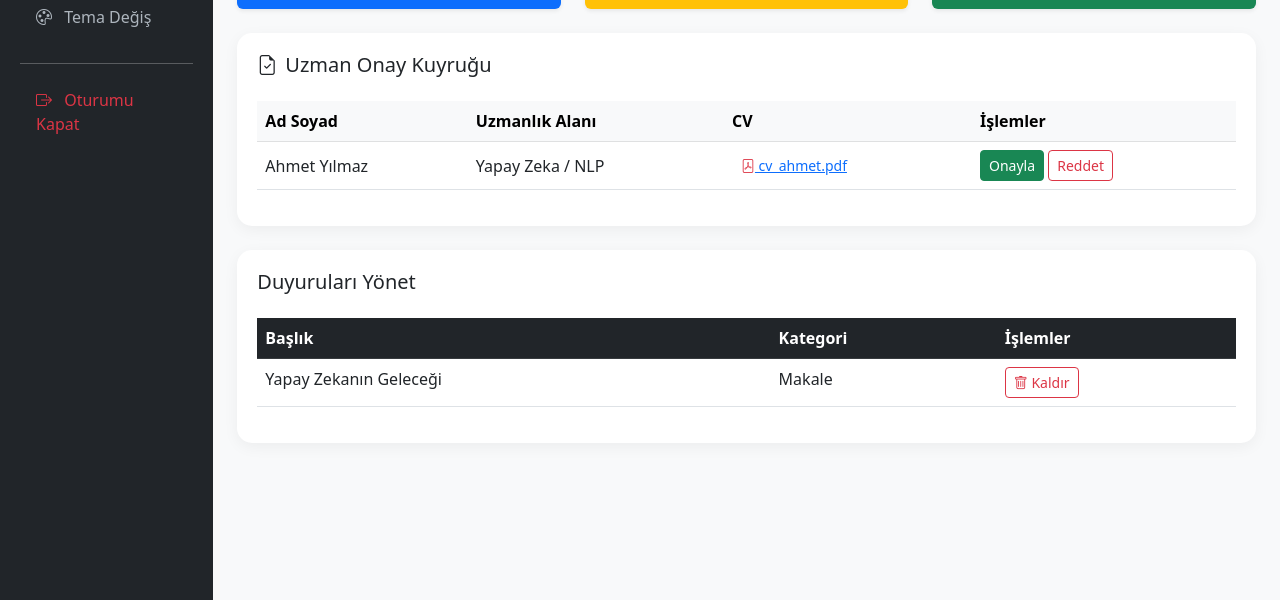
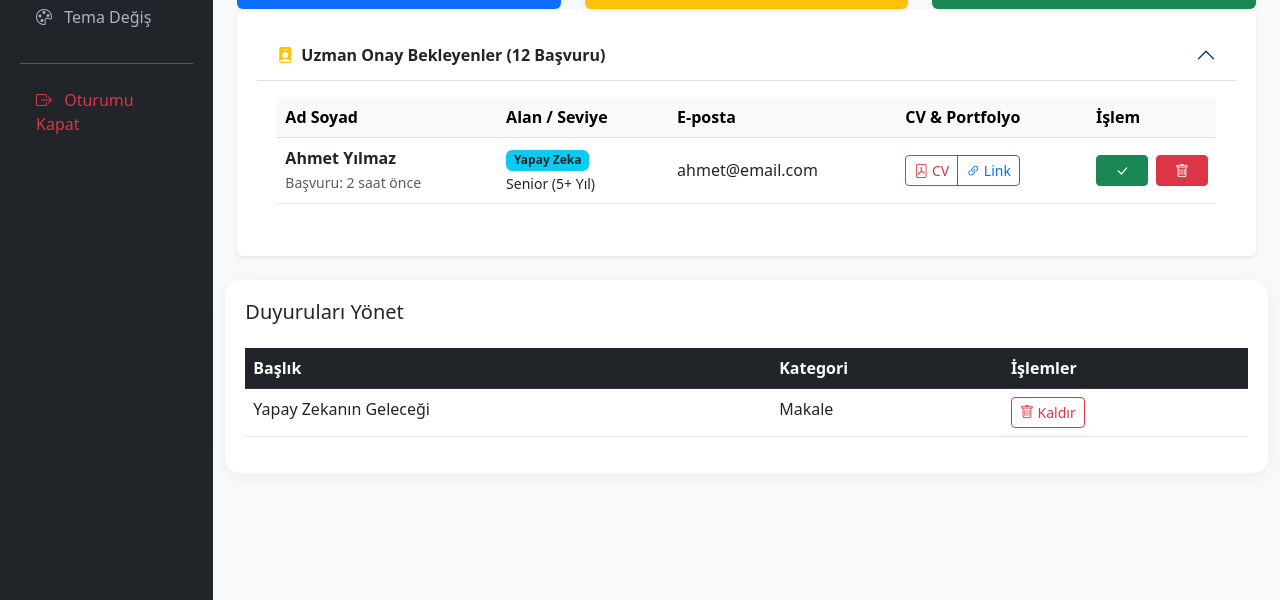
Before and after one commit to osman-klc/web_projesi, a plain HTML site: page admin.html in a window 1280 px wide. Shown: the part 200-800 px from the top of the page. Drawn offline with nearby package versions, Linux system fonts and the light colour scheme.

Commit message:
Uzman onay kuyruğu için yeni bir akordeon yapısı eklendi, başvuru bilgileri güncellendi ve kullanıcı etkileşimi geliştirildi.

```diff
--- a/admin.html
+++ b/admin.html
@@ -68,32 +68,57 @@
                         </div>
                     </div>
                 </div>
-            </div> <div class="admin-card mb-4">
-                <h5 class="mb-4"><i class="bi bi-file-earmark-check me-2"></i>Uzman Onay Kuyruğu</h5>
+            <div class="accordion mb-4" id="adminAccordion">
+    <div class="accordion-item border-0 shadow-sm admin-card">
+        <h2 class="accordion-header" id="headingOne">
+            <button class="accordion-button bg-white text-dark fw-bold" type="button" data-bs-toggle="collapse" data-bs-target="#collapseExperts">
+                <i class="bi bi-person-badge-fill me-2 text-warning"></i> Uzman Onay Bekleyenler (12 Başvuru)
+            </button>
+        </h2>
+        <div id="collapseExperts" class="accordion-collapse collapse show" data-bs-parent="#adminAccordion">
+            <div class="accordion-body">
                 <div class="table-responsive">
                     <table class="table table-hover align-middle">
                         <thead class="table-light">
                             <tr>
                                 <th>Ad Soyad</th>
-                                <th>Uzmanlık Alanı</th>
-                                <th>CV</th>
-                                <th>İşlemler</th>
+                                <th>Alan / Seviye</th>
+                                <th>E-posta</th>
+                                <th>CV & Portfolyo</th>
+                                <th>İşlem</th>
                             </tr>
                         </thead>
                         <tbody>
                             <tr>
-                                <td>Ahmet Yılmaz</td>
-                                <td>Yapay Zeka / NLP</td>
-                                <td><a href="#" class="btn btn-sm btn-link"><i class="bi bi-file-pdf text-danger"></i> cv_ahmet.pdf</a></td>
                                 <td>
-                                    <button class="btn btn-sm btn-success">Onayla</button>
-                                    <button class="btn btn-sm btn-outline-danger">Reddet</button>
+                                    <strong>Ahmet Yılmaz</strong><br>
+                                    <small class="text-muted">Başvuru: 2 saat önce</small>
+                                </td>
+                                <td>
+                                    <span class="badge bg-info text-dark">Yapay Zeka</span><br>
+                                    <small>Senior (5+ Yıl)</small>
+                                </td>
+                                <td>ahmet@email.com</td>
+                                <td>
+                                    <div class="btn-group">
+                                        <a href="#" class="btn btn-sm btn-outline-danger"><i class="bi bi-file-pdf"></i> CV</a>
+                                        <a href="#" class="btn btn-sm btn-outline-primary"><i class="bi bi-link-45deg"></i> Link</a>
+                                    </div>
+                                </td>
+                                <td>
+                                    <div class="d-flex gap-2">
+                                        <button class="btn btn-sm btn-success w-100" title="Onayla"><i class="bi bi-check-lg"></i></button>
+                                        <button class="btn btn-sm btn-danger w-100" title="Reddet"><i class="bi bi-trash"></i></button>
+                                    </div>
                                 </td>
                             </tr>
                         </tbody>
                     </table>
                 </div>
             </div>
+        </div>
+    </div>
+</div>
 
             <div class="admin-card">
                 <h5>Duyuruları Yönet</h5>
```
